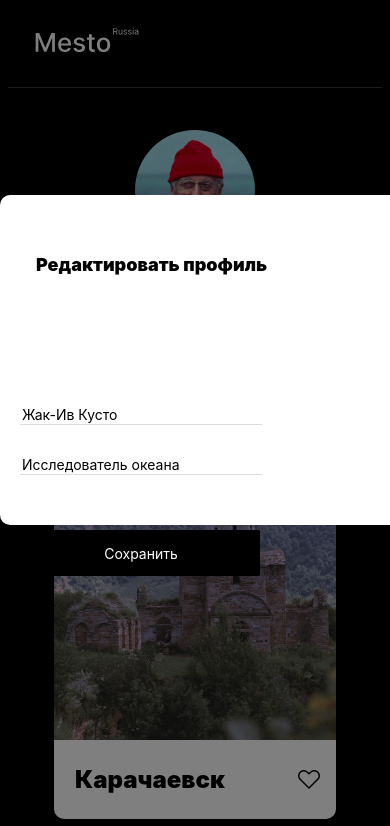
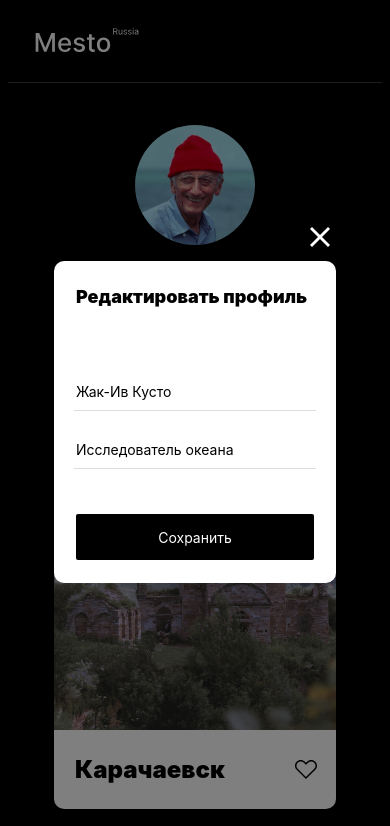
Before and after one commit to AlloSpokoina/mesto, a plain HTML site: page index.html in a window 390 px wide. Both pictures are taken after a click on the button 293 px from the left and 289 px from the top of the page. Shown: the top 826 px of the page. Drawn offline with Linux system fonts and the light colour scheme; files whose address does not match are found by name.

Commit message:
first review changes

```diff
--- a/blocks/element/__like/element__like.css
+++ b/blocks/element/__like/element__like.css
@@ -5,7 +5,6 @@
   background-position: center;
   background-repeat: no-repeat;
   background-color: transparent;
-  padding: 0;
   padding-right: 25px;
   opacity: 1;
   transition: opacity .2s ease;
--- a/blocks/header/header.css
+++ b/blocks/header/header.css
@@ -15,5 +15,6 @@
   .header {
     max-width: 320px;
     padding: 28px 27px 0;
+    max-height: 54px;
   }
 }
--- a/blocks/popup/__container/popup__container.css
+++ b/blocks/popup/__container/popup__container.css
@@ -8,3 +8,10 @@
   background: white;
   border-radius: 10px;
 }
+
+@media screen and (min-width:320px) and (max-width:767px) {
+  .popup__container{
+    width: 282px;
+    height: 322px;
+  }
+}
--- a/blocks/popup/__form/popup__form.css
+++ b/blocks/popup/__form/popup__form.css
@@ -5,10 +5,3 @@
   align-items: center;
   position: relative;
 }
-
-@media screen and (min-width:320px) and (max-width:767px) {
-  .popup__form {
-    width: 282px;
-    height: 322px;
-  }
-}
--- a/blocks/popup/__input/popup__input.css
+++ b/blocks/popup/__input/popup__input.css
@@ -15,5 +15,9 @@
 @media screen and (min-width:320px) and (max-width:767px) {
   .popup__input {
    max-width: 238px;
+   max-height: 27px;
+   padding-top: 30px;
+   padding-bottom: 10px;
+   margin: 0;
   }
 }
--- a/blocks/popup/__submit/popup__submit.css
+++ b/blocks/popup/__submit/popup__submit.css
@@ -26,5 +26,6 @@
     height: 46px;
     font-size: 14px;
     line-height: 17px;
+    margin-top: 45px;
   }
 }
--- a/blocks/popup/__title/popup__title.css
+++ b/blocks/popup/__title/popup__title.css
@@ -11,6 +11,6 @@
   .popup__title {
     font-size: 18px;
     line-height: 22px;
-    margin: 25px 0 75px;
+    padding: 25px 22px 45px;
   }
 }
--- a/blocks/popup/_opened/popup_opened.css
+++ b/blocks/popup/_opened/popup_opened.css
@@ -1,3 +1,5 @@
 .popup_opened {
-  display: block;
+  display: flex;
+  justify-content: center;
+  align-items: center;
 }
--- a/blocks/profile/__avatar/profile__avatar.css
+++ b/blocks/profile/__avatar/profile__avatar.css
@@ -3,10 +3,3 @@
   max-width: 120px;
   max-height: 120px;
 }
-
-@media screen and (min-width:320px) and (max-width:767px) {
-  .profile__avatar {
-    width: 168.75px;
-    height: 127.5px;
-  }
-}
--- a/blocks/profile/__description/profile__description.css
+++ b/blocks/profile/__description/profile__description.css
@@ -16,6 +16,6 @@
     font-size: 14px;
     line-height: 17px;
     text-align: center;
-    padding-top: 14px;
+    padding-top: 6px;
   }
 }
--- a/blocks/profile/__info-edit/profile__info-edit.css
+++ b/blocks/profile/__info-edit/profile__info-edit.css
@@ -2,3 +2,9 @@
   display: flex;
   align-items: center;
 }
+
+@media screen and (min-width:320px) and (max-width:767px) {
+  .profile__info-edit {
+    padding-left: 30px;
+  }
+}
--- a/blocks/profile/__info/profile__info.css
+++ b/blocks/profile/__info/profile__info.css
@@ -9,6 +9,7 @@
 
 @media screen and (min-width:320px) and (max-width:767px) {
   .profile__info {
-  padding: 23px 0 0;
+  padding: 26px 0 0;
+  max-width: 282px;
   }
 }
--- a/index.html
+++ b/index.html
@@ -31,54 +31,54 @@
       </section>
       <section class="element" aria-label="Photo card">
         <article class="element__card">
-          <button class="element__image-add">
+          <div class="element__image-add">
             <img class="element__image" src="./images/KCH.jpg" alt="Изображение Карачаевск">
-          </button>
+          </div>
           <div class="element__description">
             <h2 class="element__title">Карачаевск</h2>
             <button class="element__like" type="button"></button>
           </div>
         </article>
         <article class="element__card">
-          <button class="element__image-add">
+          <div class="element__image-add">
             <img class="element__image" src="./images/Elbrus.jpg" alt="Изображение Эльбрус">
-          </button>
+          </div>
           <div class="element__description">
             <h2 class="element__title">Гора Эльбрус</h2>
             <button class="element__like" type="button"></button>
           </div>
         </article>
         <article class="element__card">
-          <button class="element__image-add">
+          <div class="element__image-add">
             <img class="element__image" src="./images/Dombai.jpg" alt="Изображение Домбай">
-          </button>
+          </div>
           <div class="element__description">
             <h2 class="element__title">Домбай</h2>
             <button class="element__like" type="button"></button>
           </div>
         </article>
         <article class="element__card">
-          <button class="element__image-add">
+          <div class="element__image-add">
             <img class="element__image" src="./images/Elbrus.jpg" alt="Изображение гора Эльбрус">
-          </button>
+          </div>
           <div class="element__description">
             <h2 class="element__title">Гора Эльбрус</h2>
             <button class="element__like" type="button"></button>
           </div>
         </article>
         <article class="element__card">
-          <button class="element__image-add">
+          <div class="element__image-add">
             <img class="element__image" src="./images/Dombai.jpg" alt="Изображение Домбай">
-          </button>
+          </div>
           <div class="element__description">
             <h2 class="element__title">Домбай</h2>
             <button class="element__like" type="button"></button>
           </div>
         </article>
         <article class="element__card">
-          <button class="element__image-add">
+          <div class="element__image-add">
             <img class="element__image" src="./images/KCH.jpg" alt="Изображение Карачаево-Черкесская Республика">
-          </button>
+          </div>
           <div class="element__description">
             <h2 class="element__title">Карачаево-Черкесская Республика</h2>
             <button class="element__like" type="button"></button>
@@ -95,8 +95,8 @@
         <button class="popup__close" type="button" aria-label="close popup edit profile"></button>
         <h3 class="popup__title">Редактировать профиль</h3>
         <form class="popup__form" name="profileEdit">
-            <input class="popup__input popup__input_name" type="text" name="name">
-            <input class="popup__input popup__input_info" type="text" name="info">
+          <input class="popup__input popup__input_name" type="text" name="name">
+          <input class="popup__input popup__input_info" type="text" name="info">
           <button class="popup__submit" aria-label="save" type="submit">Сохранить</button>
         </form>
       </div>
--- a/scripts/index.js
+++ b/scripts/index.js
@@ -23,6 +23,7 @@ function retrieveFormValue(event) {
   profileDescription.textContent = profileEditInfo.value;
   closePopup(closePopupButtons);
 }
+
 openPopupButtons.addEventListener("click", openPopup);
 closePopupButtons.addEventListener("click", closePopup);
 editForm.addEventListener("submit", retrieveFormValue);
```
